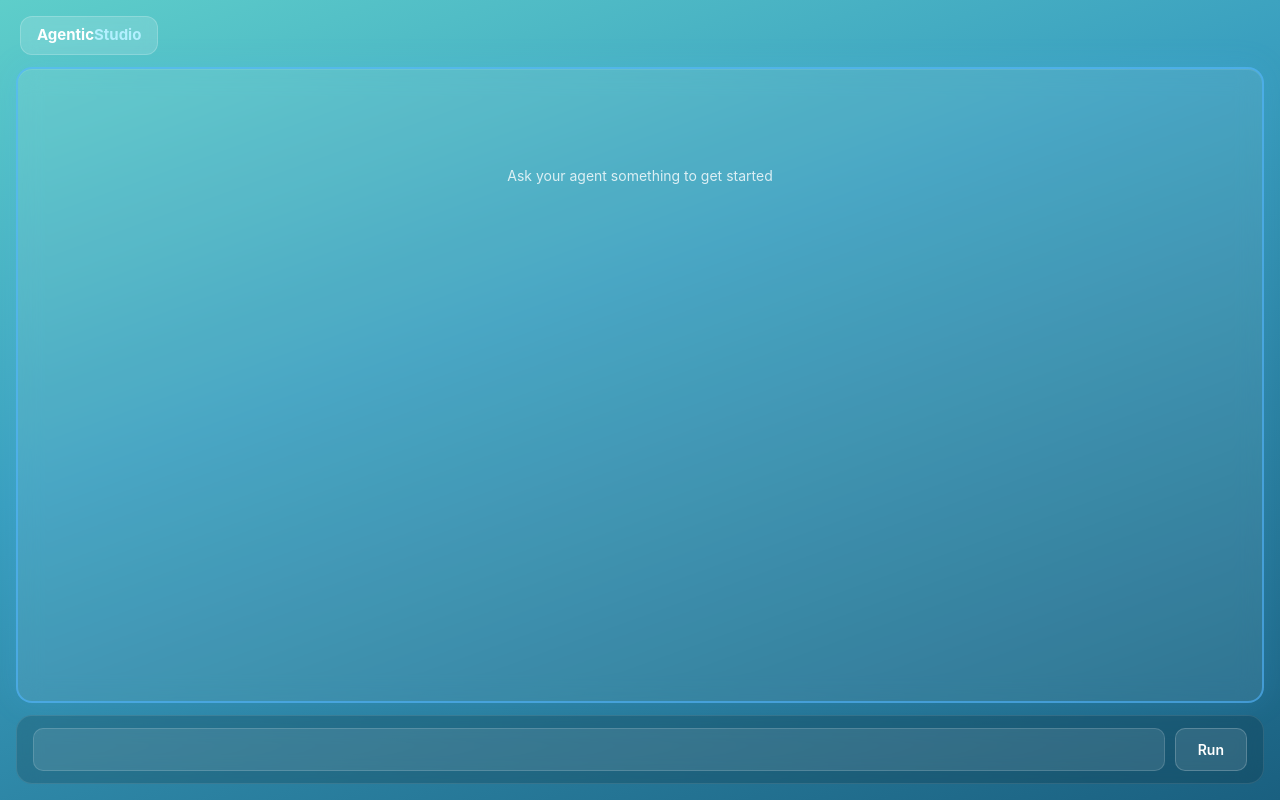
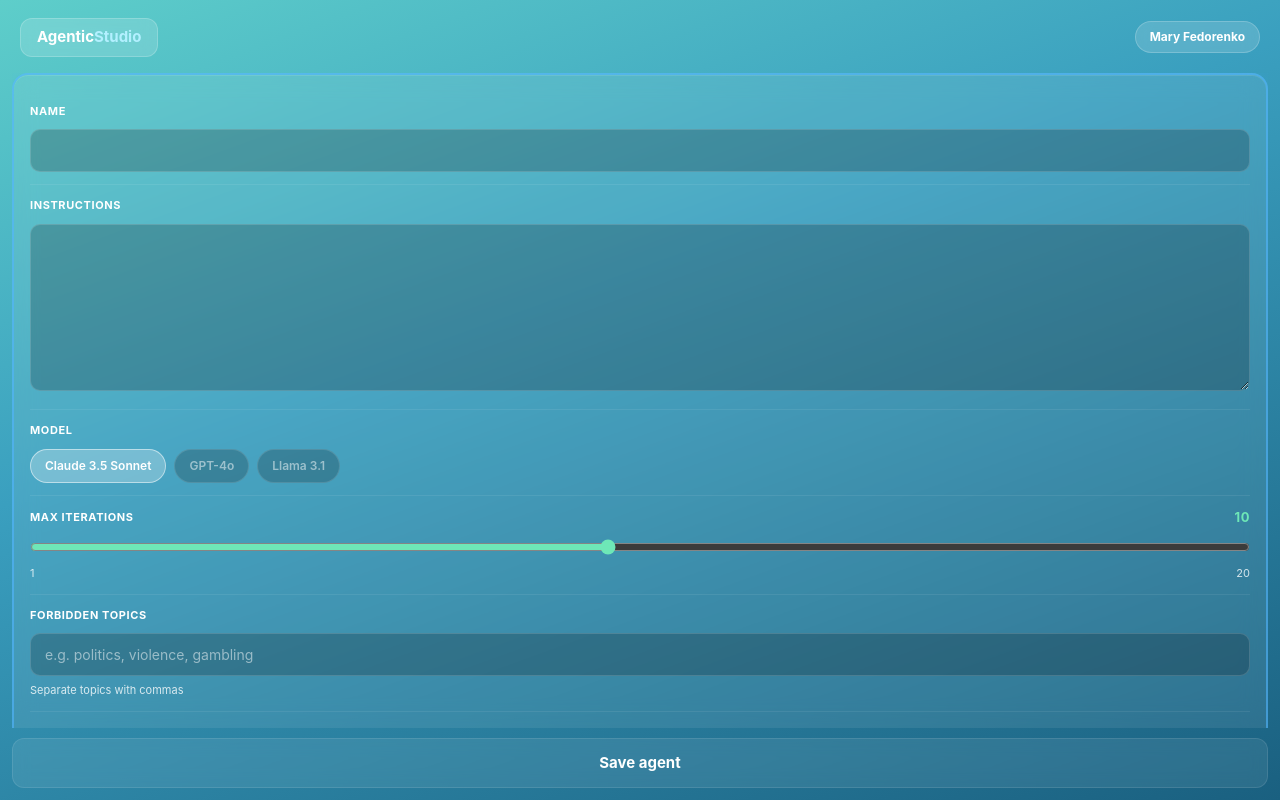
Before and after one commit to Marichka-chicheri/agent-test, a React (Vite) app in the folder front-end/: page / in a window 1280 px wide. Built offline with nearby package versions, Linux system fonts and the light colour scheme.

Commit message:
edited the look of the createagent page, added iterations and forbidden topics

```diff
--- a/front-end/src/App.jsx
+++ b/front-end/src/App.jsx
@@ -2,7 +2,7 @@ import { LiveView } from './pages/LiveView'
 import CreateAgent from './pages/CreateAgent'
 
 function App() {
-  return <LiveView /> // swap to <CreateAgent /> to test builder
+  return <CreateAgent /> // swap to <LiveView /> to test live view
 }
 
 export default App
--- a/front-end/src/pages/CreateAgent.jsx
+++ b/front-end/src/pages/CreateAgent.jsx
@@ -1,115 +1,259 @@
-import React, { useState } from 'react';
-import { Settings, Save, Wrench, Database, Sparkles, ChevronRight } from 'lucide-react';
+import { useState } from 'react'
+
+const MODELS = ['Claude 3.5 Sonnet', 'GPT-4o', 'Llama 3.1']
 
 const CreateAgent = () => {
   const [config, setConfig] = useState({
     name: '',
-    description: '',
     instructions: '',
-    model: 'gpt-4-o',
-  });
+    model: 'Claude 3.5 Sonnet',
+    maxSteps: 10,
+    forbiddenTopics: '',
+  })
+
+  function handleSave() {
+    if (!config.name.trim() || !config.instructions.trim()) return
+    // POST /api/agents/ when backend is ready
+    console.log('Saving agent:', config)
+  }
+
+  const canSave = config.name.trim() && config.instructions.trim()
 
   return (
-    <div className="min-h-screen bg-[#f8fafc] text-[#1e293b] p-4 md:p-8">
-      <div className="max-w-3xl mx-auto bg-white rounded-xl shadow-sm border border-slate-200 overflow-hidden">
+    <div style={styles.root}>
 
-        {/* Header */}
-        <header className="p-6 border-b border-slate-100 flex justify-between items-center bg-white">
-          <div className="flex items-center gap-3">
-            <div className="bg-blue-600 p-2 rounded-lg">
-              <Sparkles className="text-white" size={20} />
+      {/* TOP BAR */}
+      <div style={styles.topBar}>
+        <div style={styles.logoBadge}>
+          Agentic<span style={{ color: '#b3f0ff' }}>Studio</span>
         </div>
-            <h1 className="text-2xl font-bold tracking-tight">Налаштування Агента</h1>
-          </div>
-          <button className="flex items-center gap-2 bg-blue-600 text-white px-5 py-2.5 rounded-lg font-medium hover:bg-blue-700 transition shadow-sm">
-            <Save size={18} /> Зберегти
-          </button>
-        </header>
-
-        <div className="p-8 space-y-8">
-          {/* Секція: Основне */}
-          <section className="space-y-5">
-            <div className="flex items-center gap-2 text-blue-600 font-semibold text-xs uppercase tracking-widest">
-              <Settings size={14} /> Основні параметри
+        <div style={styles.profileBar}>Mary Fedorenko</div>
       </div>
 
-            <div className="space-y-2">
-              <label className="block text-sm font-semibold">Назва агента</label>
+      {/* FORM CARD */}
+      <div style={styles.scroll}>
+        <div style={styles.card}>
+
+          {/* Agent Name */}
+          <div style={styles.section}>
+            <label style={styles.label}>Name</label>
             <input
-                type="text"
-                placeholder="Наприклад: Менеджер підтримки"
-                className="w-full border border-slate-200 rounded-lg p-3 focus:ring-2 focus:ring-blue-500 outline-none transition bg-slate-50 focus:bg-white"
               value={config.name}
-                onChange={(e) => setConfig({...config, name: e.target.value})}
+              onChange={e => setConfig({ ...config, name: e.target.value })}
+              style={styles.input}
             />
           </div>
 
-            <div className="space-y-2">
-              <label className="block text-sm font-semibold">Інструкції (System Prompt)</label>
+          {/* System Prompt */}
+          <div style={styles.section}>
+            <label style={styles.label}>Instructions</label>
             <textarea
-                rows="8"
-                placeholder="Опишіть роль агента: 'Ти професійний асистент...'"
-                className="w-full border border-slate-200 rounded-lg p-3 focus:ring-2 focus:ring-blue-500 outline-none resize-none transition bg-slate-50 focus:bg-white"
               value={config.instructions}
-                onChange={(e) => setConfig({...config, instructions: e.target.value})}
+              onChange={e => setConfig({ ...config, instructions: e.target.value })}
+              rows={7}
+              style={styles.textarea}
             />
           </div>
-          </section>
 
-          {/* Секція: Модель */}
-          <section className="space-y-5 pt-6 border-t border-slate-100">
-            <div className="flex items-center gap-2 text-slate-500 font-semibold text-xs uppercase tracking-widest">
-              Модель та Інструменти
+          {/* Model */}
+          <div style={styles.section}>
+            <label style={styles.label}>Model</label>
+            <div style={{ display: 'flex', gap: 8, flexWrap: 'wrap' }}>
+              {MODELS.map(model => (
+                <div
+                  key={model}
+                  onClick={() => setConfig({ ...config, model })}
+                  style={{
+                    ...styles.modelChip,
+                    background: config.model === model
+                      ? 'rgba(255,255,255,0.25)'
+                      : 'rgba(0,0,0,0.2)',
+                    border: config.model === model
+                      ? '1px solid rgba(255,255,255,0.5)'
+                      : '1px solid rgba(255,255,255,0.12)',
+                    color: config.model === model
+                      ? '#fff'
+                      : 'rgba(255,255,255,0.5)',
+                  }}
+                >
+                  {model}
                 </div>
-
-            <div className="grid grid-cols-1 md:grid-cols-2 gap-4">
-              <div className="space-y-2">
-                <label className="block text-sm font-medium">Оберіть модель</label>
-                <select className="w-full border border-slate-200 rounded-lg p-3 bg-slate-50 outline-none">
-                  <option>GPT-4o</option>
-                  <option>Claude 3.5 Sonnet</option>
-                  <option>Llama 3.1</option>
-                </select>
+              ))}
             </div>
           </div>
 
-            {/* Buttons for Tools */}
-            <div className="grid grid-cols-1 gap-3">
-              <button className="flex items-center justify-between p-4 border border-slate-200 rounded-xl hover:border-blue-400 hover:bg-blue-50 transition group">
-                <div className="flex items-center gap-4">
-                  <div className="p-2 bg-orange-100 rounded-lg text-orange-600 group-hover:bg-orange-200">
-                    <Wrench size={20} />
-                  </div>
-                  <div className="text-left">
-                    <div className="font-bold text-sm">Додати інструменти (Tools)</div>
-                    <div className="text-xs text-slate-500">Пошук, калькулятор, API</div>
+          {/* Max Iterations */}
+          <div style={styles.section}>
+            <label style={styles.label}>
+              Max Iterations
+              <span style={styles.sliderVal}>{config.maxSteps}</span>
+            </label>
+            <input
+              type="range"
+              min={1} max={20}
+              value={config.maxSteps}
+              onChange={e => setConfig({ ...config, maxSteps: Number(e.target.value) })}
+              style={styles.slider}
+            />
+            <div style={styles.sliderHints}>
+              <span>1</span><span>20</span>
             </div>
           </div>
-                <ChevronRight size={18} className="text-slate-400" />
+
+          {/* Forbidden Topics */}
+          <div style={styles.section}>
+            <label style={styles.label}>Forbidden Topics</label>
+            <input
+              value={config.forbiddenTopics}
+              onChange={e => setConfig({ ...config, forbiddenTopics: e.target.value })}
+              placeholder="e.g. politics, violence, gambling"
+              style={styles.input}
+            />
+            <div style={styles.hint}>Separate topics with commas</div>
+          </div>
+
+          {/* Tools */}
+          <div style={styles.section}>
+            <label style={styles.label}>Tools</label>
+            <div style={{ display: 'flex', flexDirection: 'column', gap: 8 }}>
+              <div style={styles.actionRow}>
+                <div style={{ display: 'flex', alignItems: 'center', gap: 12 }}>
+                  <span style={styles.actionIcon}>🔧</span>
+                  <div>
+                    <div style={styles.actionTitle}>Add tools</div>
+                    <div style={styles.actionDesc}>Search, calculator, API</div>
+                  </div>
+                </div>
+                <span style={styles.chevron}>›</span>
+              </div>
+
+              <div style={styles.actionRow}>
+                <div style={{ display: 'flex', alignItems: 'center', gap: 12 }}>
+                  <span style={styles.actionIcon}>🗄️</span>
+                  <div>
+                    <div style={styles.actionTitle}>Add files</div>
+                    <div style={styles.actionDesc}>PDF or TXT</div>
+                  </div>
+                </div>
+                <span style={styles.chevron}>›</span>
+              </div>
+            </div>
+          </div>
+
+        </div>
+      </div>
+
+      {/* SAVE BUTTON */}
+      <button
+        onClick={handleSave}
+        disabled={!canSave}
+        style={{
+          ...styles.saveBtn,
+          background: canSave ? 'rgba(255,255,255,0.25)' : 'rgba(255,255,255,0.08)',
+          border: canSave ? '1px solid rgba(255,255,255,0.35)' : '1px solid rgba(255,255,255,0.1)',
+          cursor: canSave ? 'pointer' : 'not-allowed',
+        }}
+      >
+        Save agent
       </button>
 
-              <button className="flex items-center justify-between p-4 border border-slate-200 rounded-xl hover:border-blue-400 hover:bg-blue-50 transition group">
-                <div className="flex items-center gap-4">
-                  <div className="p-2 bg-green-100 rounded-lg text-green-600 group-hover:bg-green-200">
-                    <Database size={20} />
     </div>
-                  <div className="text-left">
-                    <div className="font-bold text-sm">База знань (Knowledge)</div>
-                    <div className="text-xs text-slate-500">Завантажити PDF або TXT</div>
-                  </div>
-                </div>
-                <ChevronRight size={18} className="text-slate-400" />
-              </button>
-            </div>
-          </section>
-        </div>
+  )
+}
 
-        <footer className="p-4 bg-slate-50 border-t border-slate-100 text-center">
-          <p className="text-xs text-slate-400">Студія створення агентів v1.0 • Хакатон 2026</p>
-        </footer>
-      </div>
-    </div>
-  );
-};
+const styles = {
+  root: {
+    display: 'flex', flexDirection: 'column', height: '100vh',
+    background: 'linear-gradient(160deg, #5ececa 0%, #3a9fbf 40%, #1a6080 100%)',
+    color: '#fff',
+    fontFamily: '-apple-system, BlinkMacSystemFont, "Segoe UI", sans-serif',
+    padding: 12, gap: 10, boxSizing: 'border-box',
+  },
+  topBar: {
+    display: 'flex', alignItems: 'center', justifyContent: 'space-between',
+    padding: '6px 8px', flexShrink: 0,
+  },
+  logoBadge: {
+    fontWeight: 700, fontSize: 15, color: '#fff',
+    background: 'rgba(255,255,255,0.15)',
+    backdropFilter: 'blur(8px)',
+    border: '1px solid rgba(255,255,255,0.2)',
+    borderRadius: 12, padding: '7px 16px',
+  },
+  profileBar: {
+    background: 'rgba(255,255,255,0.15)',
+    backdropFilter: 'blur(8px)',
+    border: '1px solid rgba(255,255,255,0.2)',
+    borderRadius: 20, padding: '6px 14px',
+    fontSize: 12, fontWeight: 700,
+    color: '#fff', cursor: 'pointer',
+  },
+  scroll: {
+    flex: 1, overflowY: 'auto',
+  },
+  card: {
+    background: 'rgba(255,255,255,0.08)',
+    backdropFilter: 'blur(12px)',
+    borderRadius: 16,
+    border: '2px solid rgba(80,180,255,0.6)',
+    boxShadow: '0 0 30px rgba(80,180,255,0.15), inset 0 1px 0 rgba(255,255,255,0.1)',
+    padding: 16,
+    display: 'flex', flexDirection: 'column',
+  },
+  section: {
+    padding: '12px 0',
+    borderBottom: '1px solid rgba(255,255,255,0.07)',
+  },
+  label: {
+    display: 'flex', justifyContent: 'space-between', alignItems: 'center',
+    fontSize: 11, fontWeight: 700, textTransform: 'uppercase',
+    letterSpacing: '0.6px', color: 'rgba(255,255,255,1)',
+    marginBottom: 10,
+  },
+  input: {
+    width: '100%', background: 'rgba(0,0,0,0.2)',
+    border: '1px solid rgba(255,255,255,0.15)',
+    borderRadius: 10, padding: '10px 14px',
+    color: '#fff', fontSize: 14, outline: 'none',
+    boxSizing: 'border-box',
+  },
+  textarea: {
+    width: '100%', background: 'rgba(0,0,0,0.2)',
+    border: '1px solid rgba(255,255,255,0.15)',
+    borderRadius: 10, padding: '10px 14px',
+    color: '#fff', fontSize: 13, outline: 'none',
+    resize: 'vertical', fontFamily: 'inherit', lineHeight: 1.6,
+    boxSizing: 'border-box',
+  },
+  modelChip: {
+    padding: '7px 14px', borderRadius: 20,
+    fontSize: 12, fontWeight: 600, cursor: 'pointer',
+    transition: 'all 0.15s',
+  },
+  actionRow: {
+    display: 'flex', alignItems: 'center', justifyContent: 'space-between',
+    background: 'rgba(0,0,0,0.2)',
+    border: '1px solid rgba(255,255,255,0.1)',
+    borderRadius: 12, padding: '12px 14px', cursor: 'pointer',
+  },
+  slider: { width: '100%', accentColor: '#6ee7b7' },
+  sliderVal: { fontSize: 13, fontWeight: 700, color: '#6ee7b7' },
+  sliderHints: {
+    display: 'flex', justifyContent: 'space-between',
+    fontSize: 11, color: 'rgba(255,255,255,0.8)', marginTop: 4,
+  },
+  hint: {
+    fontSize: 11, color: 'rgba(255,255,255,0.8)', marginTop: 6,
+  },
+  actionIcon: { fontSize: 20 },
+  actionTitle: { fontSize: 13, fontWeight: 600, color: 'rgba(255,255,255,0.9)' },
+  actionDesc: { fontSize: 11, color: 'rgba(255,255,255,0.4)', marginTop: 2 },
+  chevron: { fontSize: 20, color: 'rgba(255,255,255,0.3)' },
+  saveBtn: {
+    padding: '13px', borderRadius: 12,
+    color: '#fff', fontSize: 15, fontWeight: 700,
+    backdropFilter: 'blur(8px)', flexShrink: 0,
+  },
+}
 
-export default CreateAgent;
+export default CreateAgent
--- a/front-end/src/pages/LiveView.jsx
+++ b/front-end/src/pages/LiveView.jsx
@@ -4,8 +4,17 @@ import { EventCard, ThinkingCard } from '../components/EventCard'
 
 const AGENT_ID = 1 // replace with real ID once backend is ready
 
+// Mock agent list — replace with real API call when backend is ready
+const MOCK_AGENTS = [
+  { id: 1, name: 'Research Assistant', active: true },
+  { id: 2, name: 'Customer Support', active: false },
+  { id: 3, name: 'Data Analyst', active: false },
+]
+
 export function LiveView() {
   const [message, setMessage] = useState('')
+  const [sentMessage, setSentMessage] = useState('')
+  const [activeAgent, setActiveAgent] = useState(MOCK_AGENTS[0])
   const { events, status, step, run, reset } = useEventStream()
   const feedRef = useRef(null)
 
@@ -17,7 +26,9 @@ export function LiveView() {
 
   function handleRun() {
     if (!message.trim() || status === 'running') return
+    setSentMessage(message)
     run(AGENT_ID, message)
+    setMessage('')
   }
 
   function handleKeyDown(e) {
@@ -27,36 +38,76 @@ export function LiveView() {
     }
   }
 
+  function handleAgentSwitch(agent) {
+    setActiveAgent(agent)
+    setSentMessage('')
+    reset()
+  }
+
   return (
     <div style={styles.root}>
 
-      {/* Header */}
-      <div style={styles.header}>
+      {/* TOP BAR */}
+      <div style={styles.topBar}>
         <div style={styles.logoBadge}>
           Agentic<span style={{ color: '#b3f0ff' }}>Studio</span>
         </div>
-        <div style={{ display: 'flex', alignItems: 'center', gap: 12 }}>
+        <div style={{ display: 'flex', alignItems: 'center', gap: 10 }}>
           {status === 'running' && (
             <span style={styles.statusRunning}>Step {step} · running...</span>
           )}
           {status === 'done' && (
             <span style={styles.statusDone}>Done in {step} steps</span>
           )}
-          {status === 'error' && (
-            <span style={styles.statusError}>Something went wrong</span>
-          )}
-          {status !== 'idle' && (
-            <button onClick={reset} style={styles.resetBtn}>New run</button>
-          )}
+          <div style={styles.profileBar}>Mary Fedorenko</div>
         </div>
       </div>
+
+      {/* BODY */}
+      <div style={styles.body}>
+
+        {/* SIDEBAR */}
+        <div style={styles.sidebar}>
+          <div style={styles.sidebarLabel}>My Agents</div>
+          <div style={{ display: 'flex', flexDirection: 'column', gap: 6 }}>
+            {MOCK_AGENTS.map(agent => (
+              <div
+                key={agent.id}
+                onClick={() => handleAgentSwitch(agent)}
+                style={{
+                  ...styles.agentItem,
+                  background: activeAgent.id === agent.id
+                    ? 'rgba(255,255,255,0.28)'
+                    : 'rgba(0,0,0,0.2)',
+                  border: activeAgent.id === agent.id
+                    ? '1px solid rgba(255,255,255,0.5)'
+                    : '1px solid rgba(255,255,255,0.15)',
+                }}
+              >
+                <div style={styles.agentDot} />
+                <div>
+                  <div style={styles.agentName}>{agent.name}</div>
+                </div>
+              </div>
+            ))}
+          </div>
+
+          <div style={styles.newAgentBtn}>+ New Agent</div>
+        </div>
+
+        {/* MAIN CONTENT */}
+        <div style={styles.main}>
 
           {/* Feed */}
           <div ref={feedRef} style={styles.feed}>
             {events.length === 0 && status === 'idle' && (
               <div style={styles.emptyState}>
+                <div style={{ fontWeight: 600, marginBottom: 4 }}>{activeAgent.name}</div>
                 <div>Ask your agent something to get started</div>
               </div>
+            )}
+            {sentMessage && (
+              <div style={styles.userBubble}>{sentMessage}</div>
             )}
             {events.map((event, i) => (
               <EventCard key={i} event={event} />
@@ -70,13 +121,16 @@ export function LiveView() {
               value={message}
               onChange={e => setMessage(e.target.value)}
               onKeyDown={handleKeyDown}
-          // placeholder="Ask your agent something..."
+              placeholder={`Ask ${activeAgent.name} something...`}
               disabled={status === 'running'}
               style={{
                 ...styles.input,
                 opacity: status === 'running' ? 0.5 : 1,
               }}
             />
+            {status !== 'idle' && (
+              <button onClick={() => { reset(); setSentMessage('') }} style={styles.resetBtn}>New</button>
+            )}
             <button
               onClick={handleRun}
               disabled={status === 'running' || !message.trim()}
@@ -93,6 +147,9 @@ export function LiveView() {
           </div>
 
         </div>
+      </div>
+
+    </div>
   )
 }
 
@@ -102,13 +159,13 @@ const styles = {
     background: 'linear-gradient(160deg, #5ececa 0%, #3a9fbf 40%, #1a6080 100%)',
     color: '#fff',
     fontFamily: '-apple-system, BlinkMacSystemFont, "Segoe UI", sans-serif',
-    padding: 16,
-    gap: 12,
-    boxSizing: 'border-box',
+    padding: 12, gap: 10, boxSizing: 'border-box',
   },
-  header: {
+
+  // TOP BAR
+  topBar: {
     display: 'flex', alignItems: 'center', justifyContent: 'space-between',
-    gap: 12, padding: '0 4px',
+    padding: '6px 8px', flexShrink: 0,
   },
   logoBadge: {
     fontWeight: 700, fontSize: 15, color: '#fff',
@@ -116,6 +173,14 @@ const styles = {
     backdropFilter: 'blur(8px)',
     border: '1px solid rgba(255,255,255,0.2)',
     borderRadius: 12, padding: '7px 16px',
+  },
+  profileBar: {
+    background: 'rgba(255,255,255,0.15)',
+    backdropFilter: 'blur(8px)',
+    border: '1px solid rgba(255,255,255,0.2)',
+    borderRadius: 20, padding: '6px 14px',
+    fontSize: 12, fontWeight: 700,
+    color: '#fff', cursor: 'pointer',
   },
   statusRunning: {
     fontSize: 12, color: '#fff',
@@ -127,17 +192,51 @@ const styles = {
     background: 'rgba(255,255,255,0.15)', padding: '5px 14px',
     borderRadius: 20,
   },
-  statusError: {
-    fontSize: 12, color: '#fff',
-    background: 'rgba(255,100,100,0.3)', padding: '5px 14px',
-    borderRadius: 20,
+
+  // BODY
+  body: {
+    display: 'flex', flex: 1, gap: 10, overflow: 'hidden',
   },
-  resetBtn: {
-    fontSize: 12, padding: '6px 16px',
-    background: 'rgba(255,255,255,0.15)',
-    backdropFilter: 'blur(8px)',
-    border: '1px solid rgba(255,255,255,0.2)',
-    borderRadius: 20, color: '#fff', cursor: 'pointer',
+
+  // SIDEBAR
+  sidebar: {
+    width: 180, flexShrink: 0,
+    background: 'rgba(255,255,255,0.08)',
+    backdropFilter: 'blur(12px)',
+    borderRadius: 16,
+    border: '1px solid rgba(255,255,255,0.15)',
+    padding: 12,
+    display: 'flex', flexDirection: 'column', gap: 8,
+    overflowY: 'auto',
+  },
+  sidebarLabel: {
+    fontSize: 10, fontWeight: 700, textTransform: 'uppercase',
+    letterSpacing: '0.6px', color: 'rgba(255,255,255,0.8)',
+    paddingBottom: 4, borderBottom: '1px solid rgba(255,255,255,0.08)',
+  },
+  agentItem: {
+    display: 'flex', alignItems: 'center', gap: 8,
+    padding: '8px 10px', borderRadius: 10, cursor: 'pointer',
+    transition: 'all 0.15s',
+  },
+  agentDot: {
+    width: 6, height: 6, borderRadius: '50%',
+    background: '#6ee7b7', flexShrink: 0,
+  },
+  agentName: { fontSize: 12, fontWeight: 600, color: 'rgba(255,255,255,0.9)' },
+  agentDesc: { fontSize: 10, color: 'rgba(255,255,255,0.4)', marginTop: 2 },
+  newAgentBtn: {
+    marginTop: 'auto', padding: '8px 10px',
+    background: 'rgba(255,255,255,0.06)',
+    border: '1px dashed rgba(255,255,255,0.2)',
+    borderRadius: 10, fontSize: 12,
+    color: 'rgba(255,255,255,0.5)', cursor: 'pointer',
+    textAlign: 'center',
+  },
+
+  // MAIN
+  main: {
+    flex: 1, display: 'flex', flexDirection: 'column', gap: 10, overflow: 'hidden',
   },
   feed: {
     flex: 1, overflowY: 'auto', padding: '16px',
@@ -148,27 +247,42 @@ const styles = {
     border: '2px solid rgba(80,180,255,0.6)',
     boxShadow: '0 0 30px rgba(80,180,255,0.15), inset 0 1px 0 rgba(255,255,255,0.1)',
   },
+  userBubble: {
+    alignSelf: 'flex-end',
+    background: 'rgba(255,255,255,0.2)',
+    border: '1px solid rgba(255,255,255,0.3)',
+    borderRadius: '16px 16px 4px 16px',
+    padding: '10px 14px',
+    fontSize: 14, color: '#fff',
+    maxWidth: '70%', wordBreak: 'break-word',
+    backdropFilter: 'blur(8px)',
+  },
   emptyState: {
-    textAlign: 'center', marginTop: 80,
-    color: 'rgba(255,255,255,0.8)', fontSize: 14,
+    textAlign: 'center', marginTop: 60,
+    color: 'rgba(255,255,255,0.5)', fontSize: 13,
   },
   inputArea: {
-    display: 'flex', gap: 10,
-    padding: '12px 16px',
+    display: 'flex', gap: 8,
+    padding: '10px 14px',
     background: 'rgba(0,0,0,0.15)',
     backdropFilter: 'blur(12px)',
-    borderRadius: 16,
+    borderRadius: 14,
     border: '1px solid rgba(255,255,255,0.1)',
+    flexShrink: 0,
   },
   input: {
-    flex: 1,
-    background: 'rgba(255,255,255,0.1)',
+    flex: 1, background: 'rgba(255,255,255,0.1)',
     border: '1px solid rgba(255,255,255,0.15)',
-    borderRadius: 10, padding: '10px 14px',
-    color: '#fff', fontSize: 14, outline: 'none',
+    borderRadius: 10, padding: '9px 14px',
+    color: '#fff', fontSize: 13, outline: 'none',
+  },
+  resetBtn: {
+    padding: '9px 14px', background: 'rgba(255,255,255,0.1)',
+    border: '1px solid rgba(255,255,255,0.15)',
+    borderRadius: 10, color: '#fff', fontSize: 13, cursor: 'pointer',
   },
   runBtn: {
-    padding: '10px 22px', border: '1px solid rgba(255,255,255,0.2)',
-    borderRadius: 10, color: '#fff', fontSize: 14, fontWeight: 600,
+    padding: '9px 18px', border: '1px solid rgba(255,255,255,0.2)',
+    borderRadius: 10, color: '#fff', fontSize: 13, fontWeight: 600,
   },
 }
```
Lines whose indentation alone changed are shown as unchanged.
